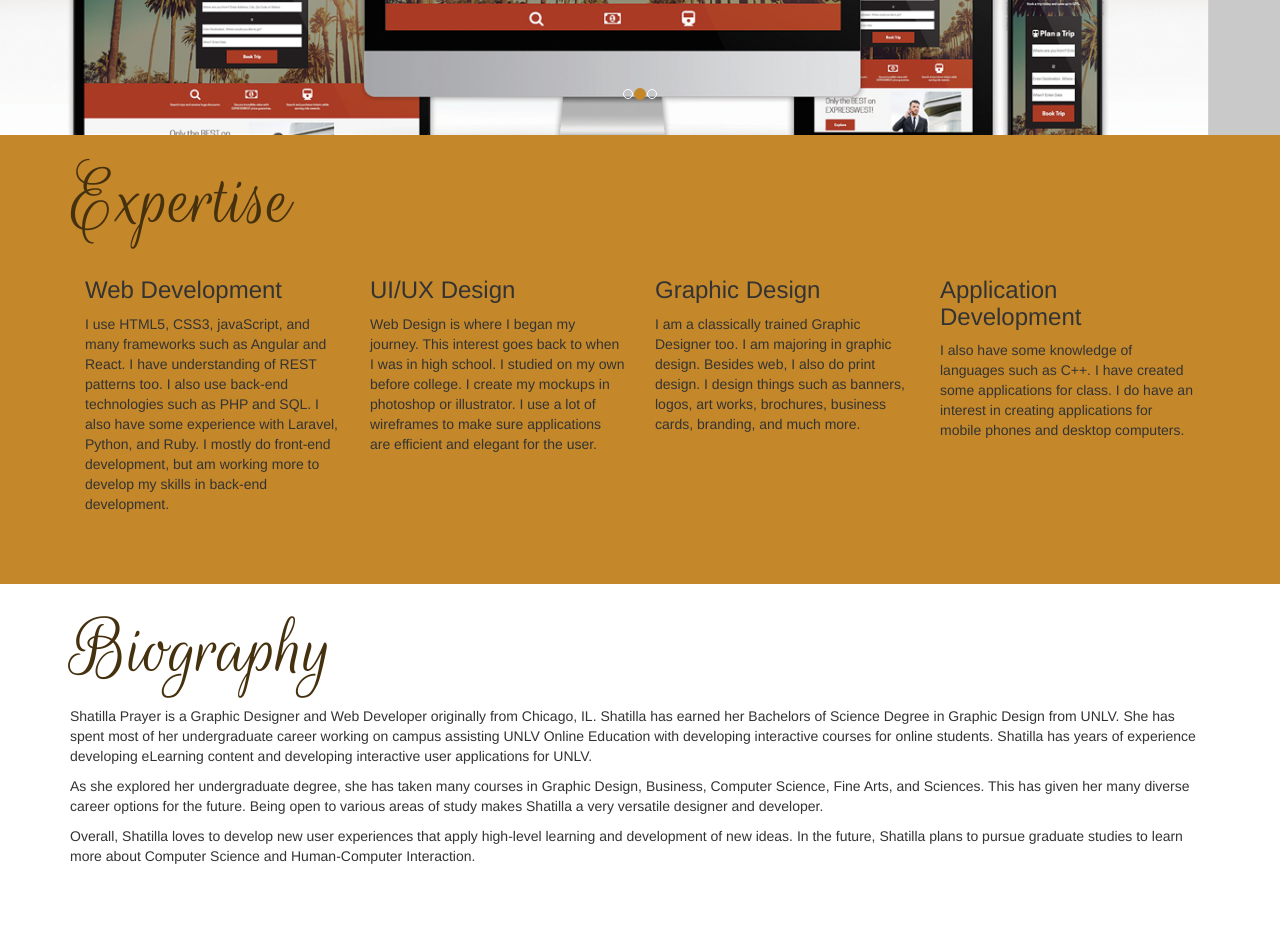
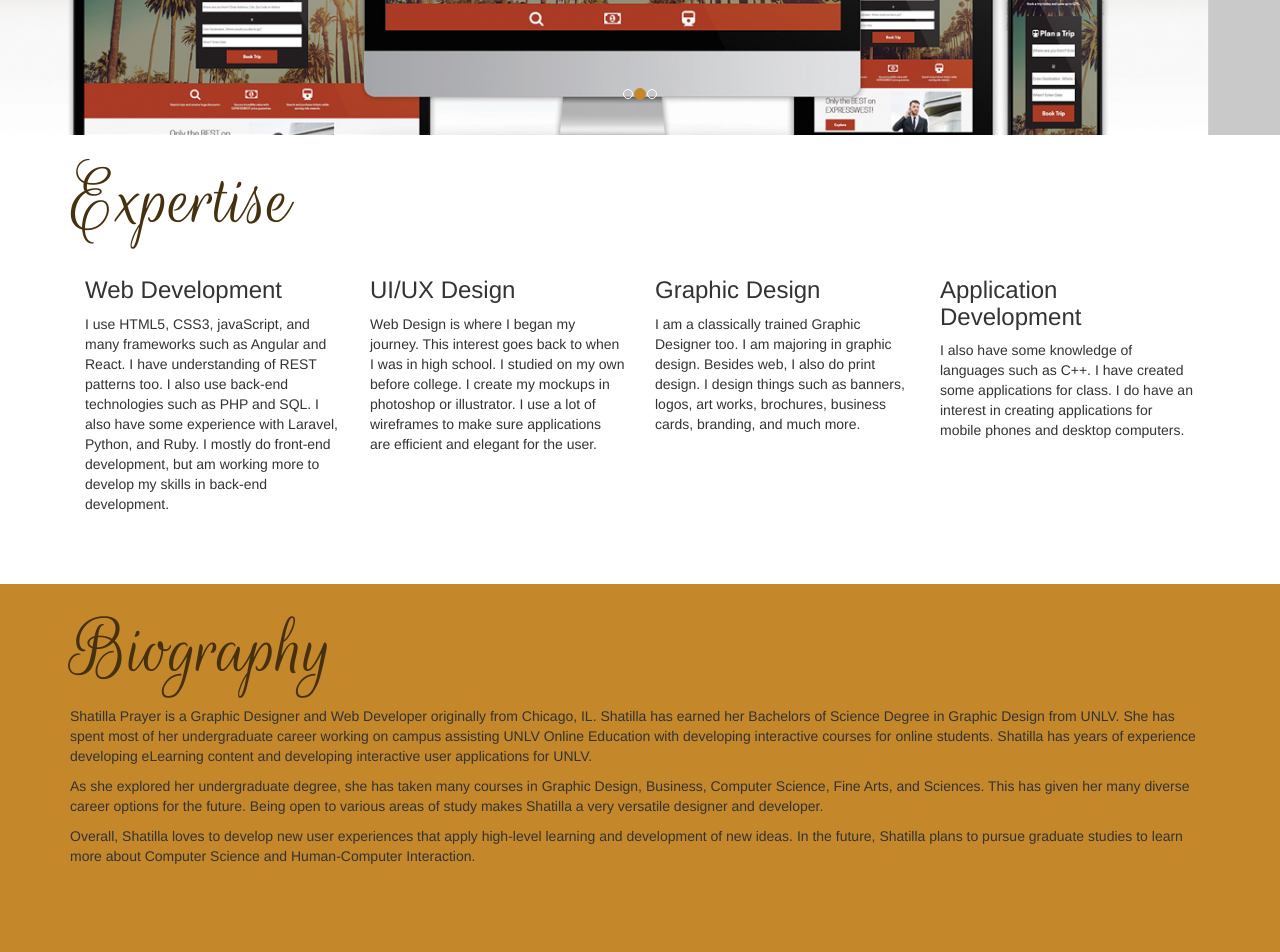
Before and after one commit to lacrimosia/Portfolio-Website, an Angular app: page /#/home in a window 1280 px wide. Shown: the part 560-1512 px from the top of the page. Built offline with nearby package versions, Linux system fonts and the light colour scheme.

Commit message:
Reversed home page colors

```diff
--- a/src/app/home/home.component.html
+++ b/src/app/home/home.component.html
@@ -63,6 +63,7 @@
       </div>
     </div>
   </div>
+<div class="container-fluid goldarea ">
   <div class="container animated fadeIn">
     <div class="row">
       <div class="col-lg-12 col-md-12 col-sm-12 col-xs-12">
@@ -81,6 +82,7 @@
       </div>
     </div>
   </div>
+</div>
   <div class="contact animated fadeIn">
     <div class="container">
       <div class="row">
--- a/src/app/home/home.component.scss
+++ b/src/app/home/home.component.scss
@@ -33,10 +33,14 @@ $gray: #f1f1f1;
 }
 
 .golds{
-	background: $gold;
+	background: $white;
 }
 
 .item{
 	width: 100%;
 	height: 100%;
 }
+
+.goldarea{
+	background: $gold;
+}
```
